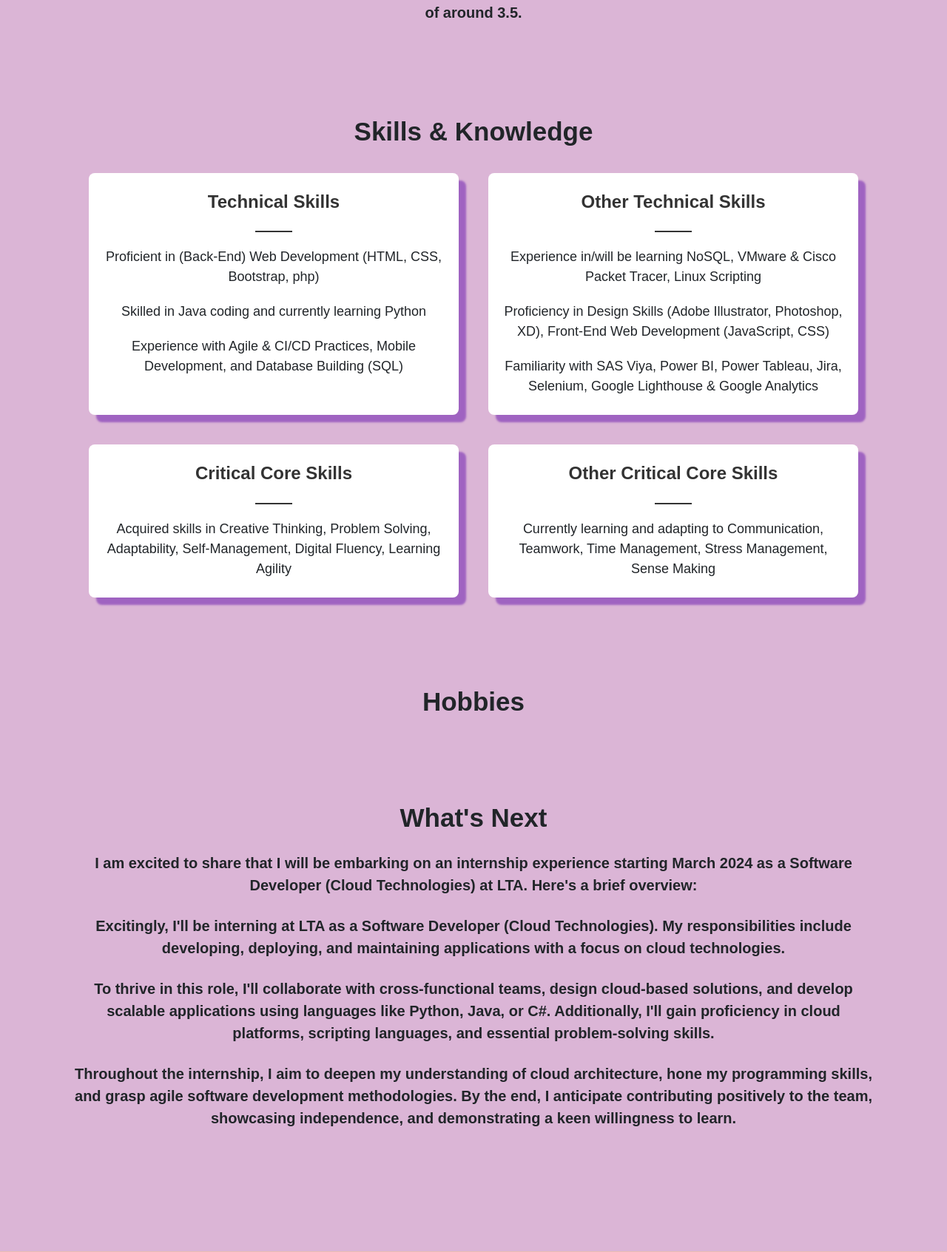
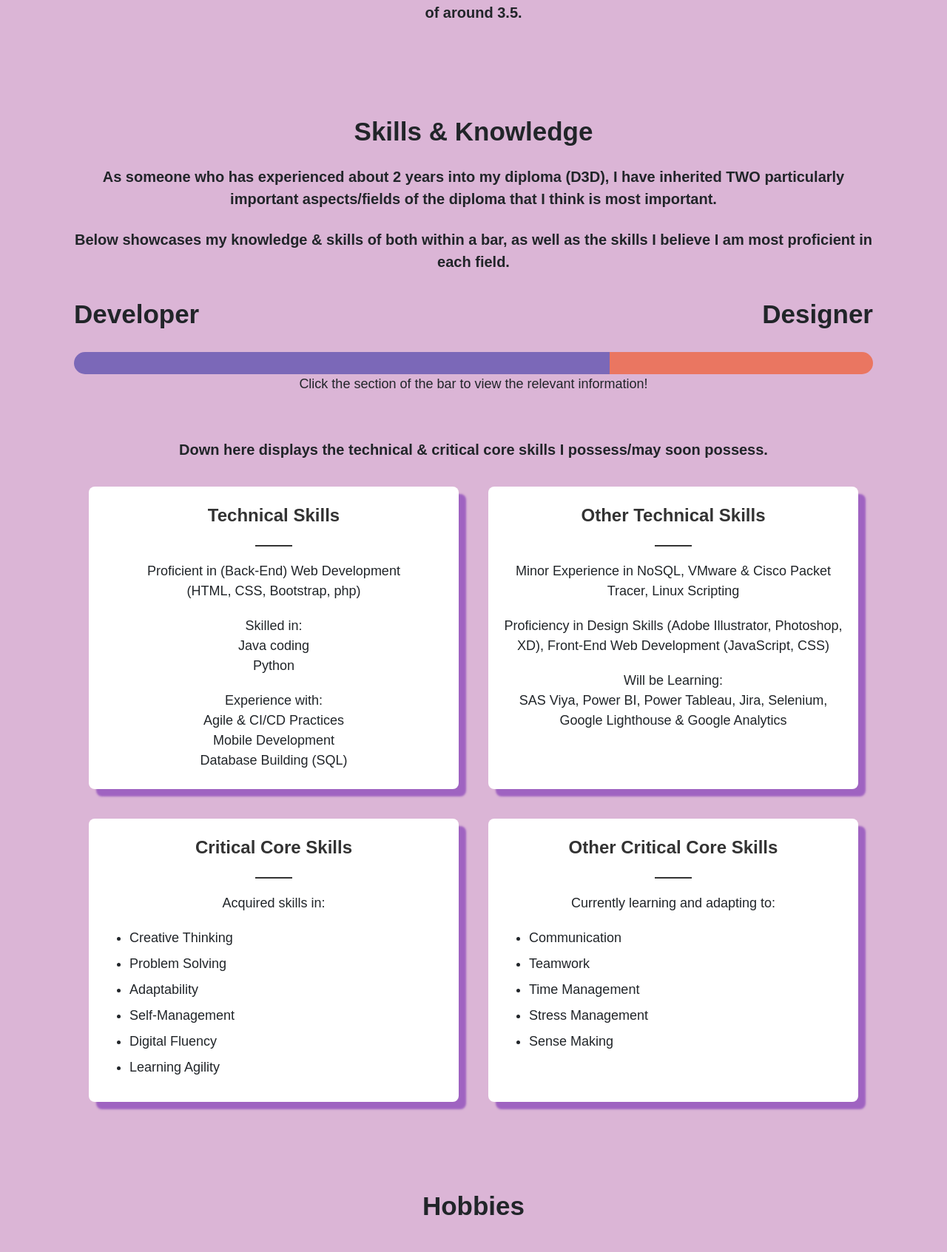
Before and after one commit to lapidotler/irfaniskandar, a PHP site: page /about.html in a window 1280 px wide. Shown: the part 1080-2773 px from the top of the page at 74% size. Run offline with PHP 8.4, Linux system fonts and the light colour scheme.

Commit message:
Portfolio Update 1 (7/1/24)
- Edited "About Me" HTML
- Added JS for about page
- Changed CSS for about page

```diff
--- a/about.html
+++ b/about.html
@@ -83,17 +83,64 @@
 
                 <!-- Skills & Knowledge Section -->
                 <section class="skills-section flex-column responsive" id="skills">
-                    <div class="skills-container">
-                        <div class="skills-content">
+                    <!-- Skills Bar -->
                     <h2 class="text-header">Skills & Knowledge</h2>
+                    <p class="text-medium">As someone who has experienced about 2 years into my diploma (D3D), I have inherited TWO particularly important aspects/fields of the diploma that I think is most important.</p>
+                    <p class="text-medium">Below showcases my knowledge & skills of both within a bar, as well as the skills I believe I am most proficient in each field.</p>
+
+                    <div class="flex-row flex-between">
+                        <p class="text-large" onclick="toggleSkills('Developer')">Developer</p>
+                        <p class="text-large" onclick="toggleSkills('Designer')">Designer</p>
+                    </div>
+                    <div class="skills-bar flex-row">
+                        <div class="skills-bar-dev" onclick="toggleSkills('Developer')"></div>
+                        <div class="skills-bar-des" onclick="toggleSkills('Designer')"></div>
+                    </div>
+
+                    <!-- Information Text -->
+                    <div class="flex-row flex-center">
+                        <p class="text-small">Click the section of the bar to view the relevant information!</p>
+                    </div>
+
+                    <!-- Skills Content -->
+                    <div class="skills-content" id="skills-content">
+                        <!-- Developer Skills Text -->
+                        <div id="developer-skills" style="display: none;">
+                            <div class="skills-text-dev">
+                                <p class="text-medium">Most Proficient in:</p>
+                                <p class="text-med">Back-End Web Development (HTML, php)</p>
+                                <p class="text-med">Java & Junit</p>
+                                <p class="text-med">Basic Python</p>
+                                <p class="text-med">Mobile Development</p>
+                                <p class="text-med">Database Building (MySQL)</p>
+                                <!-- Add more skills as needed -->
+                            </div>
+                        </div>
+
+                        <!-- Designer Skills Text -->
+                        <div id="designer-skills" style="display: none;">
+                            <div class="skills-text-des">
+                                <p class="text-medium">Most Proficient in:</p>
+                                <p class="text-med">Graphic Design (Adobe Illustrator, Photoshop)</p>
+                                <p class="text-med">UI/UX Design (Adobe XD)</p>
+                                <p class="text-med">Web Styling & Formatting (CSS, Bootstrap)</p>
+                                <!-- Add more skills as needed -->
+                            </div>
+                        </div>
+                    </div>
+
+                    <div class="spacer"></div>
+
                     <div class="about-box-container">
+                        <p class="text-medium">Down here displays the technical & critical core skills I possess/may soon possess.</p>
+
                         <!-- Technical Skills Box -->
                         <div class="about-box">
                             <h3 class="text-medium">Technical Skills</h3>
                             <div class="line"></div>
-                                    <p class="text-med">Proficient in (Back-End) Web Development (HTML, CSS, Bootstrap, php)</p>
-                                    <p class="text-med">Skilled in Java coding and currently learning Python</p>
-                                    <p class="text-med">Experience with Agile & CI/CD Practices, Mobile Development, and Database Building (SQL)</p>
+                            <p class="text-med">Proficient in (Back-End) Web Development<br/>(HTML, CSS, Bootstrap, php)</p>
+                            <p class="text-med">Skilled in:<br/>Java coding<br/>Python</p>
+                            <p class="text-med">Experience with:<br/>Agile & CI/CD Practices<br/>Mobile Development<br/>Database Building (SQL)</p>
                             <!-- Add more skills as needed -->
                         </div>
 
@@ -101,9 +148,9 @@
                         <div class="about-box">
                             <h3 class="text-medium">Other Technical Skills</h3>
                             <div class="line"></div>
-                                    <p class="text-med">Experience in/will be learning NoSQL, VMware & Cisco Packet Tracer, Linux Scripting</p>
+                            <p class="text-med">Minor Experience in NoSQL, VMware & Cisco Packet Tracer, Linux Scripting</p>
                             <p class="text-med">Proficiency in Design Skills (Adobe Illustrator, Photoshop, XD), Front-End Web Development (JavaScript, CSS)</p>
-                                    <p class="text-med">Familiarity with SAS Viya, Power BI, Power Tableau, Jira, Selenium, Google Lighthouse & Google Analytics</p>
+                            <p class="text-med">Will be Learning:<br/>SAS Viya, Power BI, Power Tableau, Jira, Selenium, Google Lighthouse & Google Analytics</p>
                             <!-- Add more skills as needed -->
                         </div>
 
@@ -111,7 +158,15 @@
                         <div class="about-box">
                             <h3 class="text-medium">Critical Core Skills</h3>
                             <div class="line"></div>
-                                    <p class="text-med">Acquired skills in Creative Thinking, Problem Solving, Adaptability, Self-Management, Digital Fluency, Learning Agility</p>
+                            <p class="text-med">Acquired skills in:</p>
+                            <ul class="text-med">
+                                <li>Creative Thinking</li>
+                                <li>Problem Solving</li>
+                                <li>Adaptability</li>
+                                <li>Self-Management</li>
+                                <li>Digital Fluency</li>
+                                <li>Learning Agility</li>
+                            </ul>
                             <!-- Add more skills as needed -->
                         </div>
 
@@ -119,10 +174,15 @@
                         <div class="about-box">
                             <h3 class="text-medium">Other Critical Core Skills</h3>
                             <div class="line"></div>
-                                    <p class="text-med">Currently learning and adapting to Communication, Teamwork, Time Management, Stress Management, Sense Making</p>
+                            <p class="text-med">Currently learning and adapting to:</p>
+                            <ul class="text-med">
+                                <li>Communication</li>
+                                <li>Teamwork</li>
+                                <li>Time Management</li>
+                                <li>Stress Management</li>
+                                <li>Sense Making</li>
                                 <!-- Add more skills as needed -->
-                                </div>
-                            </div>
+                            </ul>
                         </div>
                     </div>
                 </section>
@@ -198,6 +258,7 @@
         <div id="custom-cursor"></div>
         <script src="scripts/cursor.js"></script>
 
+        <script src="scripts/about.js"></script>
         <script src="scripts/footer.js"></script>
     </body>
 </html>
--- /dev/null
+++ b/scripts/about.js
@@ -0,0 +1,57 @@
+function toggleSkills(category) {
+    var skillsContent = document.getElementById('skills-content');
+    var devContent = document.getElementById('developer-skills');
+    var desContent = document.getElementById('designer-skills');
+
+    if (category === 'Developer') {
+        toggleContent(devContent, desContent, skillsContent);
+    } else if (category === 'Designer') {
+        toggleContent(desContent, devContent, skillsContent);
+    }
+}
+
+function toggleContent(showContent, hideContent, skillsContent) {
+    if (showContent.style.display !== 'block') {
+        slideUp(hideContent, skillsContent, function() {
+            if (showContent === document.getElementById('developer-skills')) {
+                skillsContent.style.justifyContent = 'flex-start'; // Reset to center before sliding down
+            } else if (showContent === document.getElementById('designer-skills')) {
+                skillsContent.style.justifyContent = 'flex-end';
+            }
+
+            slideDown(showContent, skillsContent);
+        });
+    }
+}
+
+function slideDown(element, skillsContent) {
+    element.style.display = 'block';
+    element.style.height = 0;
+
+    var height = 0;
+    var slideDownInterval = setInterval(function () {
+        if (height < element.scrollHeight) {
+            height += 10;
+            element.style.height = height + 'px';
+
+        } else {
+            clearInterval(slideDownInterval);
+        }
+    }, 20); // Adjust the interval as needed
+}
+
+function slideUp(element, skillsContent, callback) {
+    var height = element.scrollHeight;
+
+    var slideUpInterval = setInterval(function () {
+        if (height > 0) {
+            height -= 10;
+            element.style.height = height + 'px';
+        } else {
+            clearInterval(slideUpInterval);
+            element.style.display = 'none';
+            element.style.height = 'auto'; // Reset height to auto after sliding up
+            if (callback) callback();
+        }
+    }, 20); // Adjust the interval as needed
+}
--- a/stylesheets/about.css
+++ b/stylesheets/about.css
@@ -35,11 +35,94 @@
 }
 
 
+
+/* Skills Bar Styles */
+.flex-row {
+    display: flex;
+    flex-direction: row;
+    flex-wrap: wrap;
+}
+
+.flex-between {
+    justify-content: space-between;
+}
+
+.flex-center {
+    justify-content: center;
+    text-align: center;
+}
+
+.flex-row.flex-center p {
+    font-size: 18px;
+    margin-bottom: 10px;
+}
+
+.skills-content {
+    display: flex;
+    padding: 10px;
+    position: relative;
+    z-index: 1; /* Set a lower z-index for the skills-content */
+}
+
+.skills-bar {
+    margin-top: 10px;
+}
+
+.skills-bar div {
+    height: 30px;
+    cursor: pointer;
+}
+
+.skills-bar-dev {
+    background-color: rgb(123, 104, 184); /* Developer's color */
+    width: 67%;
+    border-radius: 50px 0px 0px 50px;
+    transition: all 0.5s ease;
+}
+
+.skills-bar-des {
+    background-color: rgb(234, 118, 97); /* Designer's color */
+    width: 33%;
+    border-radius: 0px 50px 50px 0px;
+    transition: all 0.5s ease;
+}
+
+.skills-bar-dev:hover {
+    filter:drop-shadow(0px 0px 5px rgba(123, 104, 184, 1));
+}
+
+.skills-bar-des:hover {
+    filter:drop-shadow(0px 0px 5px rgba(234, 118, 97, 1));
+}
+
+.skills-text-dev,
+.skills-text-des {
+    margin-top: 10px;
+    position: relative;
+    z-index: 1; /* Set a lower z-index for the skills-text */
+}
+
+.skills-text-dev {
+    text-align: left;
+}
+
+.skills-text-des {
+    text-align: right;
+}
+
+.skills-text-dev .text-medium, .skills-text-des .text-medium {
+    padding-top: 0;
+}
+
+
 /* About Box Styles */
 .about-box-container {
     display: flex;
     justify-content: space-around; /* Adjust this property as needed */
     flex-wrap: wrap;
+    position: relative;
+    z-index: 2;
+    background-color: #dbb5d6;
 }
 
 .about-box {
@@ -80,6 +163,16 @@
     align-self: center;
 }
 
+.about-box ul {
+    padding-left: 40px; /* Adjust the padding as needed */
+}
+
+.about-box li {
+    list-style-type: disc!important; /* You can use other values like 'circle', 'square', etc. */
+    margin-bottom: 8px; /* Adjust the margin between list items */
+    text-align: left;
+}
+
 /* Media query for screens with a maximum width of 1300px */
 @media (max-width: 1319px) {
     .about-content {
```
Lines whose indentation alone changed are shown as unchanged.
